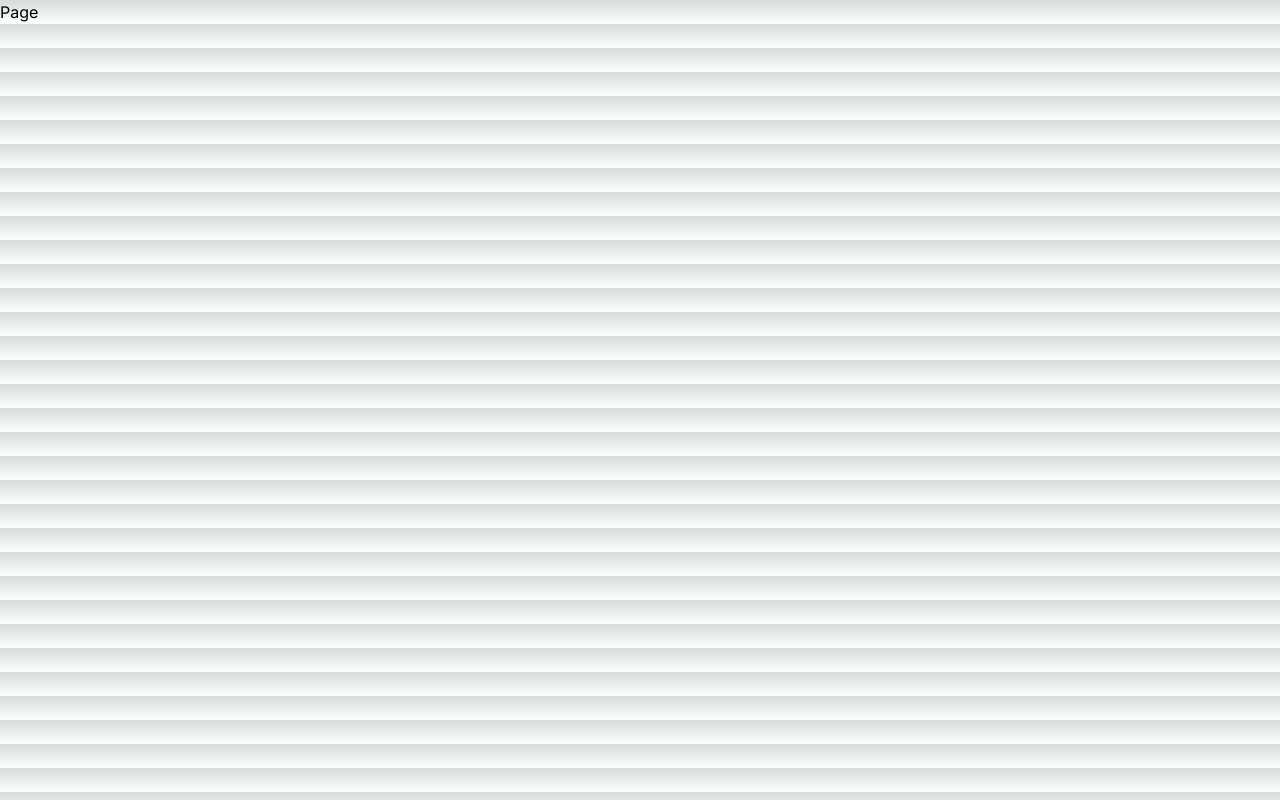
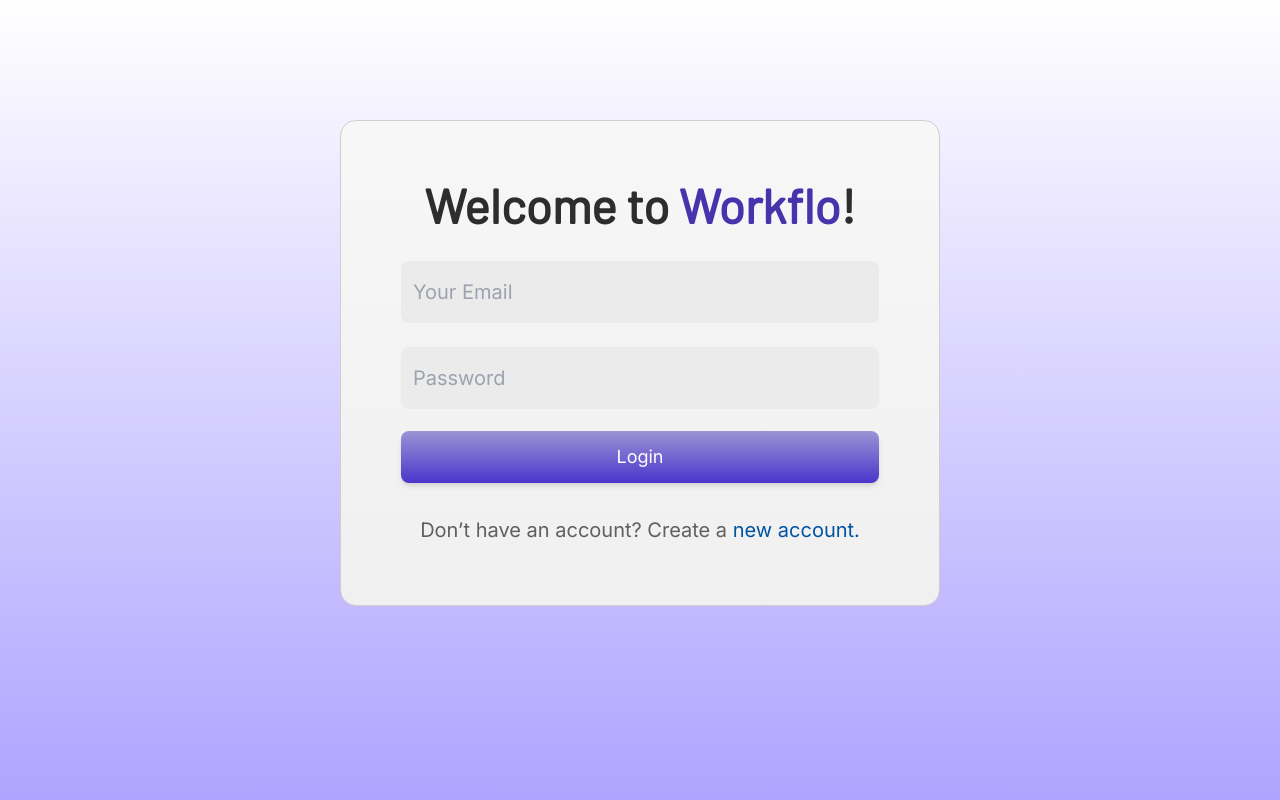
Before and after one commit to druvkotwani/Workflo, a Next.js app: page /signin in a window 1280 px wide. Built offline with nearby package versions, Linux system fonts and the light colour scheme.

Commit message:
chore: Update fonts and styles in signin page component

```diff
--- a/src/app/globals.css
+++ b/src/app/globals.css
@@ -2,32 +2,12 @@
 @tailwind components;
 @tailwind utilities;
 
-:root {
-  --foreground-rgb: 0, 0, 0;
-  --background-start-rgb: 214, 219, 220;
-  --background-end-rgb: 255, 255, 255;
+/* Fonts used in the Project */
+
+.font-barlow {
+  font-family: var(--font-barlow);
 }
 
-@media (prefers-color-scheme: dark) {
-  :root {
-    --foreground-rgb: 255, 255, 255;
-    --background-start-rgb: 0, 0, 0;
-    --background-end-rgb: 0, 0, 0;
-  }
+.font-inter {
+  font-family: var(--font-inter);
 }
-
-body {
-  color: rgb(var(--foreground-rgb));
-  background: linear-gradient(
-      to bottom,
-      transparent,
-      rgb(var(--background-end-rgb))
-    )
-    rgb(var(--background-start-rgb));
-}
-
-@layer utilities {
-  .text-balance {
-    text-wrap: balance;
-  }
-}
--- a/src/app/layout.tsx
+++ b/src/app/layout.tsx
@@ -1,8 +1,15 @@
 import type { Metadata } from "next";
 import { Inter } from "next/font/google";
+import { Barlow } from "next/font/google";
 import "./globals.css";
 
-const inter = Inter({ subsets: ["latin"] });
+const inter = Inter({ subsets: ["latin"], variable: "--font-inter" });
+
+const barlow = Barlow({
+  weight: "400",
+  subsets: ["latin"],
+  variable: "--font-barlow",
+});
 
 export const metadata: Metadata = {
   title: "Create Next App",
@@ -15,8 +22,9 @@
   children: React.ReactNode;
 }>) {
   return (
-    <html lang="en">
-      <body className={inter.className}>{children}</body>
+    // The `className` prop is used to apply the font styles to the HTML element.
+    <html lang="en" className={barlow.variable + " " + inter.className}>
+      <body>{children}</body>
     </html>
   );
 }
--- /dev/null
+++ b/src/app/signin/form.tsx
@@ -0,0 +1,51 @@
+// Sigin Form Component
+
+import Link from "next/link";
+import React from "react";
+
+const SignInForm = () => {
+  return (
+    <div
+      className={`min-h-screen  bg-gradient-to-b from-white to-[#AFA3FF] pt-[120px] px-4 lg:px-24`}
+    >
+      <div className="bg-gradient-to-b from-[#F7F7F7] w-full  to-[#F0F0F0] md:w-[600px] md:min-h-[476px] mx-auto rounded-2xl border border-[#CECECE] p-4 md:p-[60px]">
+        {/* Heading */}
+        <h1 className="font-barlow  font-semibold md:text-5xl text-3xl flex items-center justify-center w-full text-[#2D2D2D]">
+          Welcome to&nbsp;<span className="text-[#4534AC]">Workflo</span>!
+        </h1>
+
+        <div className="py-8 w-full h-full">
+          {/* Email/Password */}
+          <form className="flex flex-col ">
+            <div className="flex flex-col gap-6 font-inter">
+              <input
+                type="text"
+                placeholder="Your Email"
+                className=" py-4 px-3 font-inter text-[20px] bg-[#EBEBEB] rounded-lg  focus:outline-none"
+              />
+              <input
+                type="password"
+                placeholder="Password"
+                className=" py-4 px-3 font-inter text-[20px] bg-[#EBEBEB] rounded-lg  focus:outline-none"
+              />
+            </div>
+
+            <button className="py-3 flex items-center justify-center w-full bg-gradient-to-t from-[#4B36CC] to-[#9C93D4] text-white rounded-lg text-lg p-2 mt-[22px] shadow-md">
+              Login
+            </button>
+          </form>
+        </div>
+
+        {/* Create a new account */}
+        <p className="text-[#606060] font-inter text-[20px] flex items-center justify-center w-full">
+          Don’t have an account? Create a&nbsp;
+          <Link href="/siginup" className="text-[#0054A1] cursor-pointer">
+            new account.
+          </Link>
+        </p>
+      </div>
+    </div>
+  );
+};
+
+export default SignInForm;
--- a/src/app/signin/page.tsx
+++ b/src/app/signin/page.tsx
@@ -1,7 +1,12 @@
 import React from "react";
+import SignInForm from "./form";
 
 const Page = () => {
-  return <div>Page</div>;
+  return (
+    <div>
+      <SignInForm />
+    </div>
+  );
 };
 
 export default Page;
```
